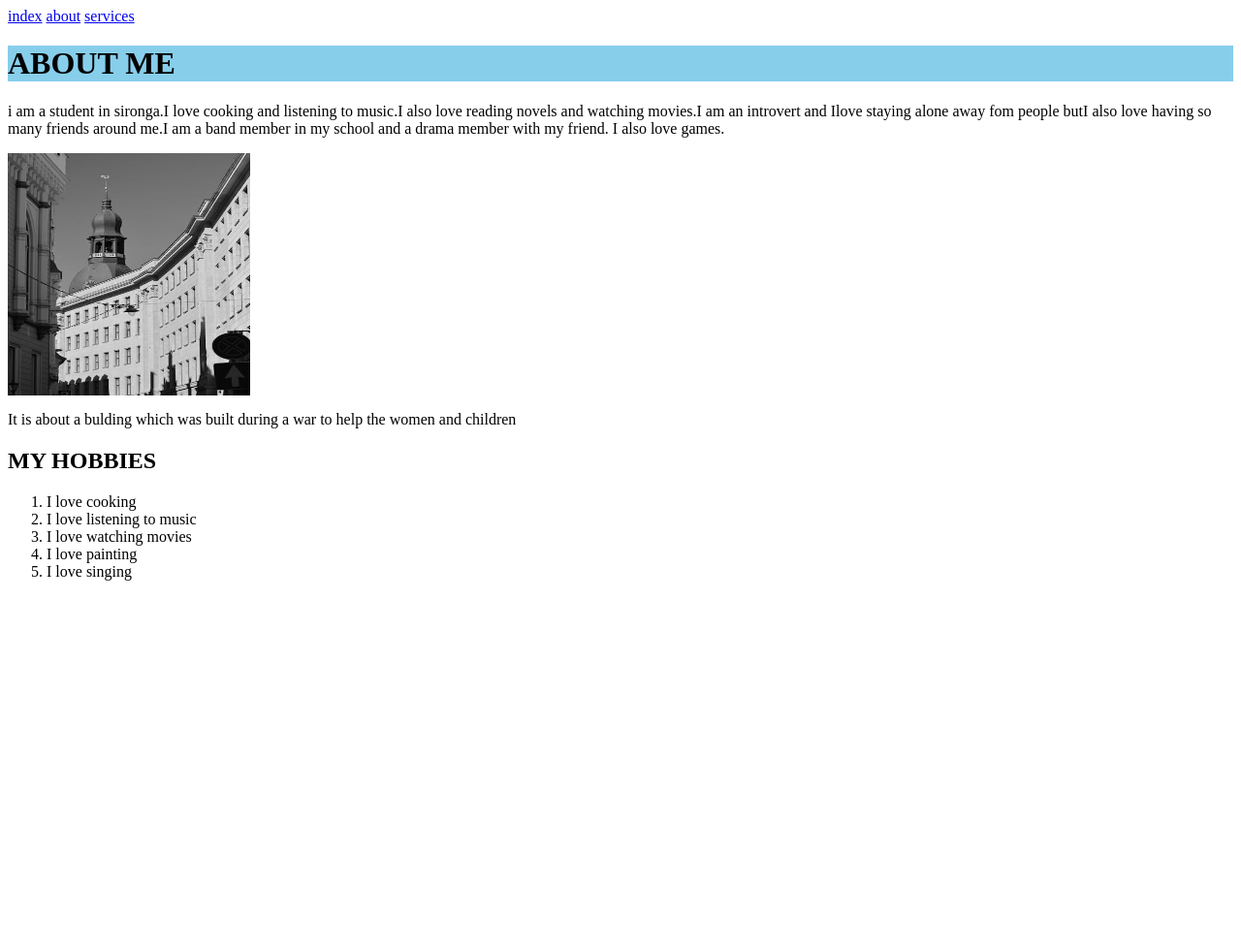
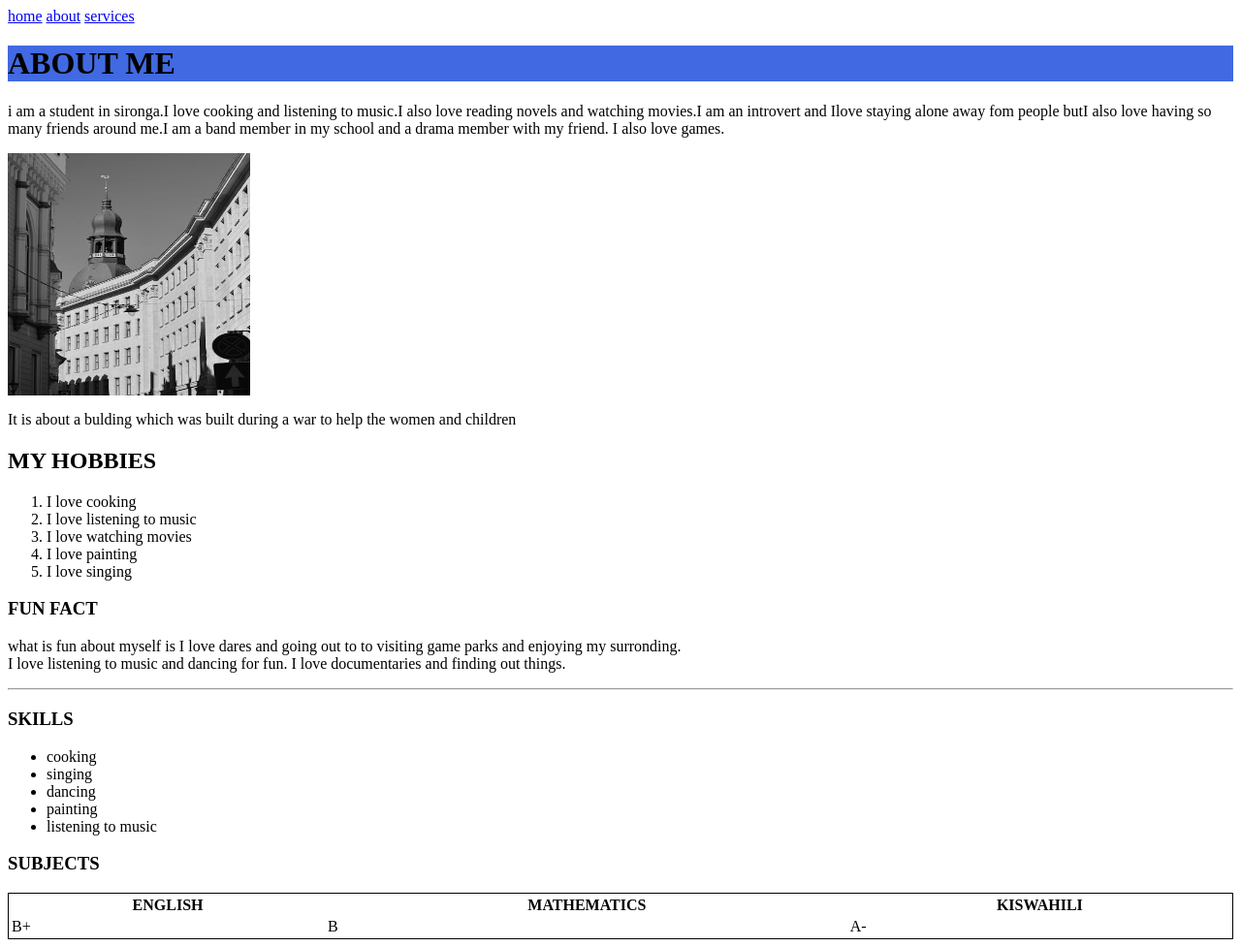
Before and after one commit to nrcfstudents/angelakwamboka, a plain HTML site: page about.html in a window 1280 px wide. Shown: the whole page at 97% size. Before the commit the page ends 800 px from the top, so only its background shows below. Drawn offline with Linux system fonts and the light colour scheme.

Commit message:
secondcommand

```diff
--- a/about.html
+++ b/about.html
@@ -1,14 +1,17 @@
 <html>
 <head>
-	 <title>About</title>
+
+<title>About</title>
+<link rel="stylesheet" type=" href="style.css">
+
 </head>
 <body>
-	<nav>
-		<a href="index.html"> index</a>
+	<nav class="navbar">
+		<a href="index.html"> home</a>
 		<a href="about.html"> about</a>
 		<a href="services.html"> services</a>
 	</nav>
-	<h1 style="background-color:skyblue">ABOUT ME</h1>
+	<h1 style="background-color:royalblue">ABOUT ME</h1>
 	<p> i am a student in sironga.I love cooking and listening to music.I also love reading novels and watching movies.I am an introvert and Ilove staying alone away fom people butI also love having so many friends around me.I am a band member in my school and a drama member with my friend. I also love games.</p>
 	<img src="images/angela.jpeg" alt="my abilities" width="250" height="250">
 	<!--About this image-->
@@ -21,6 +24,37 @@
 		<li> I love painting</li>
 		<LI> I love singing</LI>
 	</ol>
+	<div>
+		<h3>FUN FACT</h3>
+		<p> what is fun about myself is I love dares and going out to   to visiting game parks and enjoying my surronding. <br>I love listening to music and dancing for fun. I love documentaries and finding out things.</p>
+		<hr>
+		<div>
+			<h3>SKILLS</h3>
+			<ul>
+				<li>cooking</li>
+				<li>singing</li>
+				<li>dancing</li>
+				<li>painting</li>
+				<li>listening to music</li>
+			</ul>
+			<h3>SUBJECTS</h3>
+			<table style="border: 1px solid black;width: 100%">
+				<tr>
+					<th>ENGLISH</th>
+					<th>MATHEMATICS</th>
+					<th>KISWAHILI</th>
+				</tr>
+				<tr>
+					<td>B+</td>
+					<td>B</td>
+					<td>A-</td>
+				</tr>
+			</table>
+			<div>
+
+			</div>
+		</div>
+	</div>
 
 
 </body>
```
Also changed, not shown: index.html (+4 -4 lines).
